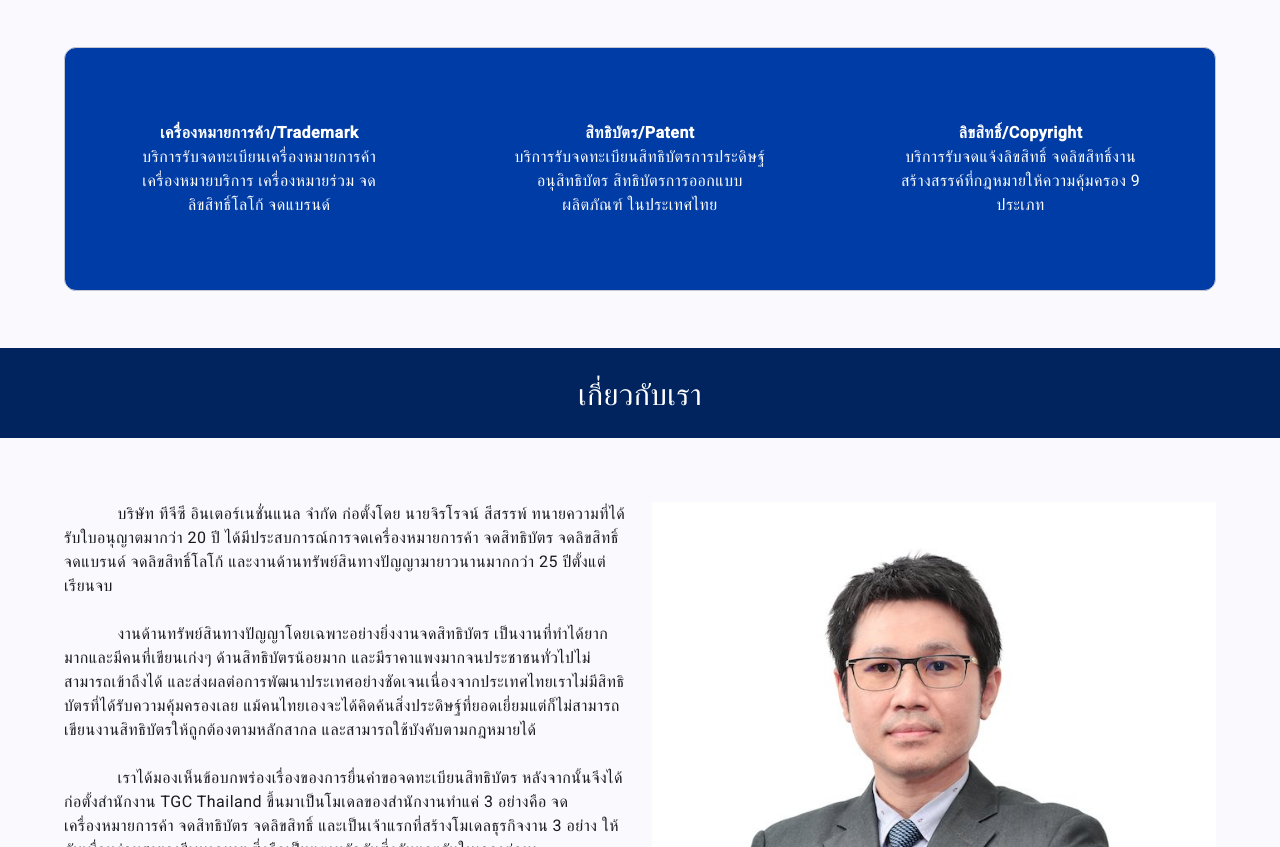
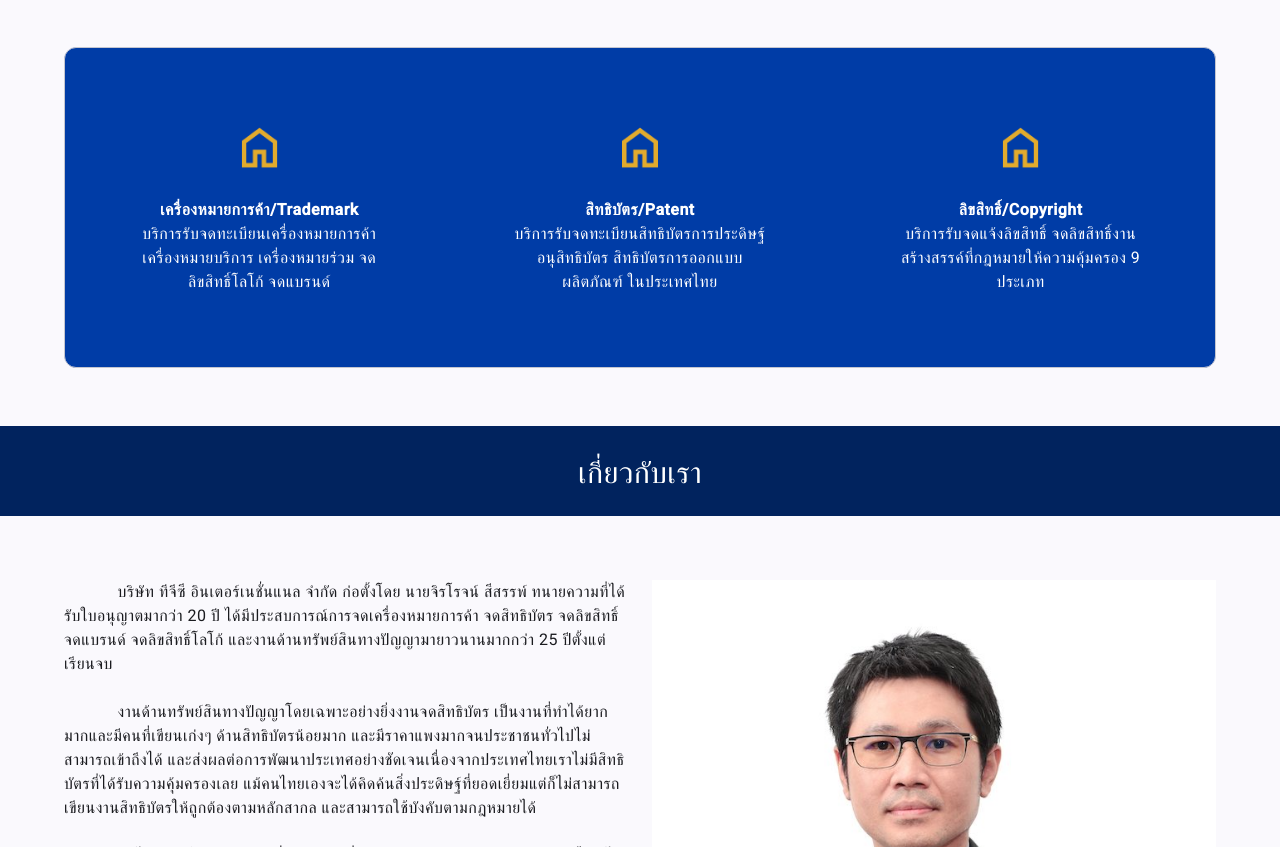
Before and after one commit to Supattalak-Phoha/Intelligent-Global-BK, an Angular app: page / in a window 1280 px wide. Shown: the part 940-1787 px from the top of the page. Built offline with nearby package versions, Linux system fonts and the light colour scheme.

Commit message:
Update code

```diff
--- a/src/app/home/home.component.html
+++ b/src/app/home/home.component.html
@@ -10,14 +10,17 @@
                 <mat-card-content>
                     <div class="row">
                         <div class="col-4" style="text-align: center; padding: 5%;">
+                            <img src="assets/images/home-002.png" class="header-logo" alt="Intellegent Global" style="width: 20%;"><br><br>
                             <b>เครื่องหมายการค้า/Trademark</b><br>
                             บริการรับจดทะเบียนเครื่องหมายการค้า เครื่องหมายบริการ เครื่องหมายร่วม จดลิขสิทธิ์โลโก้ จดแบรนด์
                         </div>
                         <div class="col-4" style="text-align: center; padding: 5%;">
+                            <img src="assets/images/home-002.png" class="header-logo" alt="Intellegent Global" style="width: 20%;"><br><br>
                             <b>สิทธิบัตร/Patent</b><br>
                             บริการรับจดทะเบียนสิทธิบัตรการประดิษฐ์ อนุสิทธิบัตร สิทธิบัตรการออกแบบผลิตภัณฑ์ ในประเทศไทย
                         </div>
                         <div class="col-4" style="text-align: center; padding: 5%;">
+                            <img src="assets/images/home-002.png" class="header-logo" alt="Intellegent Global" style="width: 20%;"><br><br>
                             <b>ลิขสิทธิ์/Copyright</b><br>
                             บริการรับจดแจ้งลิขสิทธิ์ จดลิขสิทธิ์งานสร้างสรรค์ที่กฎหมายให้ความคุ้มครอง 9 ประเภท
                         </div>
```
Also changed, not shown: public/assets/images/home-002.png (added).
